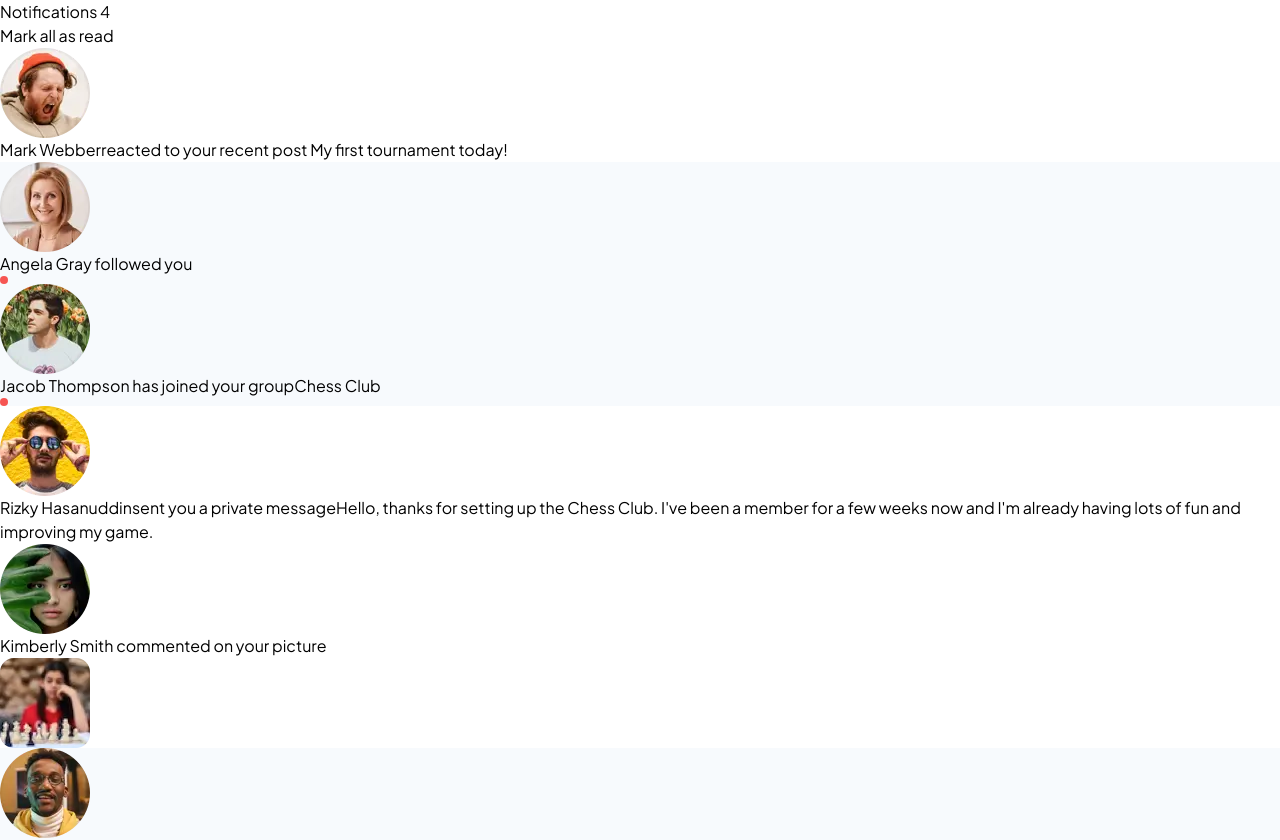
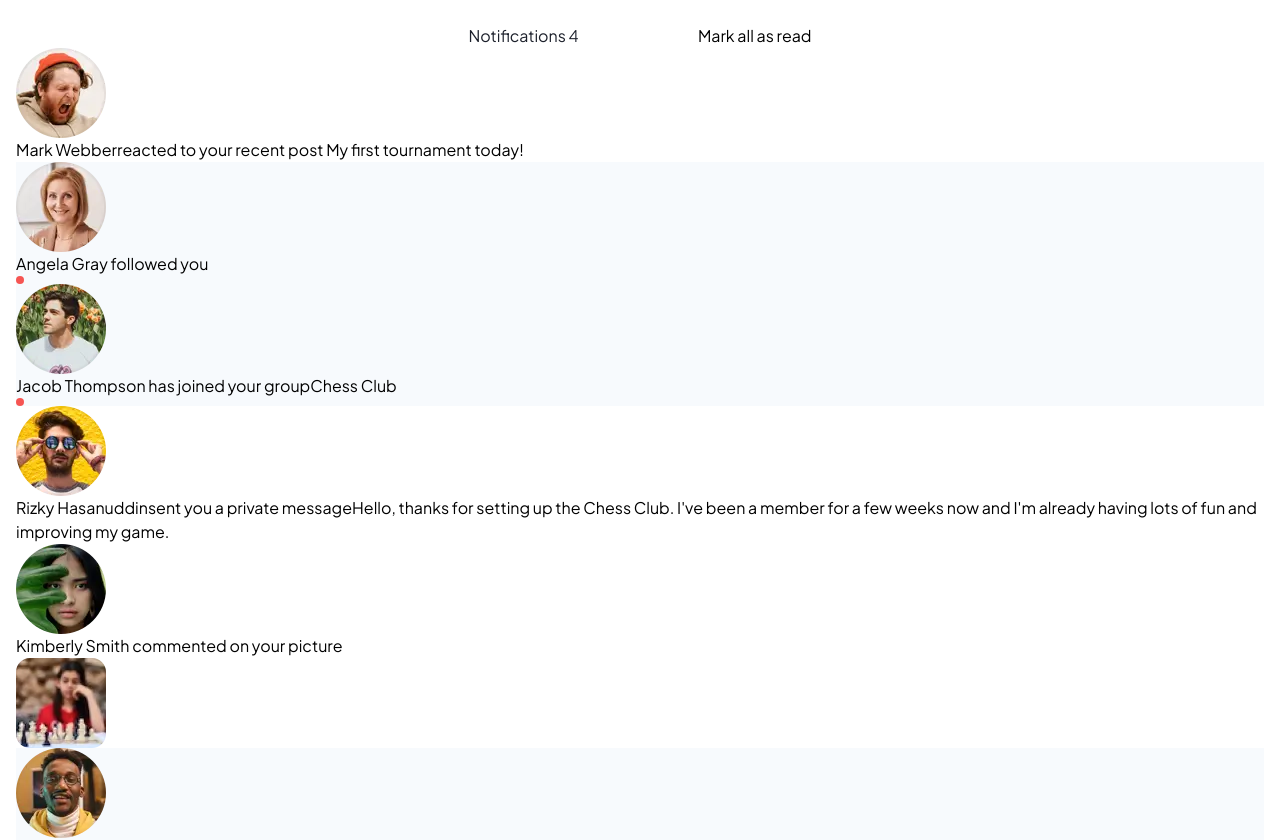
Before and after one commit to LEVANIKAPANADZE/Notification-Page, a React (Vite) app: page / in a window 1280 px wide. Shown: the top 840 px of the page. Built offline with nearby package versions, Linux system fonts and the light colour scheme; a web font is replaced by a local one.

Commit message:
Added some styles

```diff
--- a/src/components/starter.jsx
+++ b/src/components/starter.jsx
@@ -1,22 +1,24 @@
-export default function starter({ notifications, setNotifications }) {
+export default function Starter({ notifications, setNotifications }) {
   const counter = notifications.filter(
     (notification) => !notification.isRead
   ).length;
 
   function markAllAsRead() {
-    const newNotifications = notifications.map((notification) => {
-      return { ...notification, isRead: true };
-    });
+    const newNotifications = notifications.map((notification) => ({
+      ...notification,
+      isRead: true,
+    }));
     setNotifications(newNotifications);
   }
 
   return (
-    <header>
-      {" "}
-      <section>
-        <h2>Notifications {counter}</h2>
-        <p onClick={markAllAsRead}>Mark all as read</p>
-      </section>
+    <header className="w-full flex justify-center">
+      <div className="w-[343px] my-[24px]">
+        <section className="flex items-center justify-between">
+          <h2 className="text-[#1c202b]">Notifications {counter}</h2>
+          <span onClick={markAllAsRead}>Mark all as read</span>
+        </section>
+      </div>
     </header>
   );
 }
--- a/src/index.css
+++ b/src/index.css
@@ -15,4 +15,5 @@ body {
   align-items: center;
   min-height: 100vh;
   flex-direction: column;
+  padding: 24px 16px 24px 16px;
 }
```
